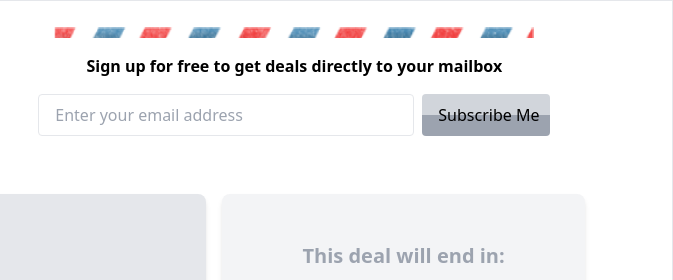
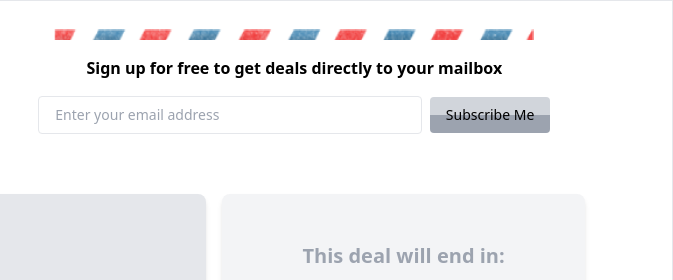
Before and after one commit to ngocnhan2k4/App_Dealer, a website: page Sourcefile/index.html in a window 1280 px wide. Shown: the top 280 px of the page, 607-1280 px from the left. Drawn offline with nearby package versions, Linux system fonts and the light colour scheme.

Commit message:
Update index.html

```diff
--- a/Sourcefile/index.html
+++ b/Sourcefile/index.html
@@ -35,13 +35,15 @@
         <div class="flex flex-col items-center justify-center text-center space-y-4 w-full max-w-lg mx-auto">
           <img src="assets/Top stripe.png" alt="">
           <h2 class="font-bold">Sign up for free to get deals directly to your mailbox</h2>
-          <p class="flex w-full space-x-2">
-            <input type="email" placeholder="Enter your email address" class="border px-4 py-2 rounded flex-grow">
+          <p class="flex w-full space-x-2 items-center">
+            <input type="email" placeholder="Enter your email address"
+                   class="border px-2 py-1 text-sm sm:px-4 sm:py-2 rounded flex-grow min-w-0">
             <button type="submit"
-              class="button_subcribe bg-gray-400 text-black px-2 py-1 sm:px-4 sm:py-2 rounded font-medium w-full sm:w-32 whitespace-nowrap">
+                    class="button_subcribe bg-gray-400 text-black px-2 py-1 text-sm sm:px-4 sm:py-2 rounded font-medium min-w-[120px] whitespace-nowrap">
               Subscribe Me
             </button>
           </p>
+
         </div>
 
       </div>
```
